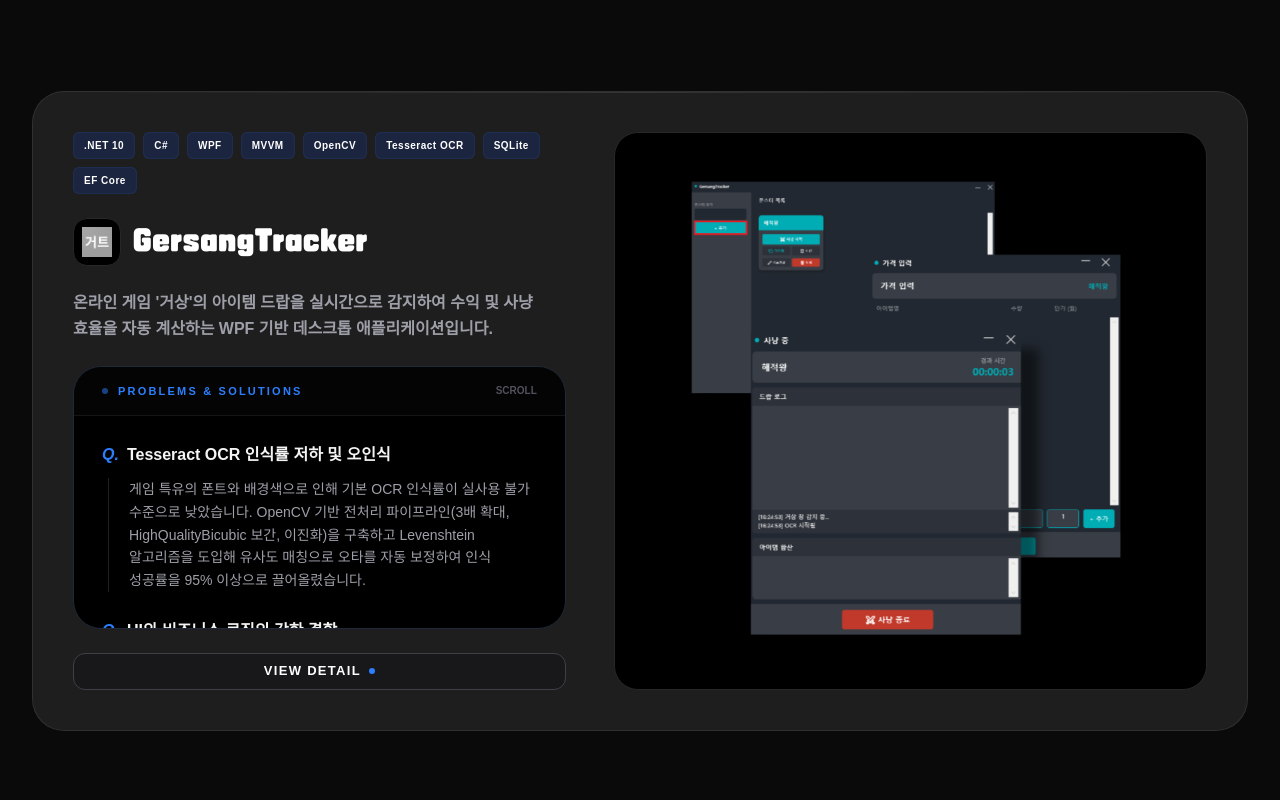
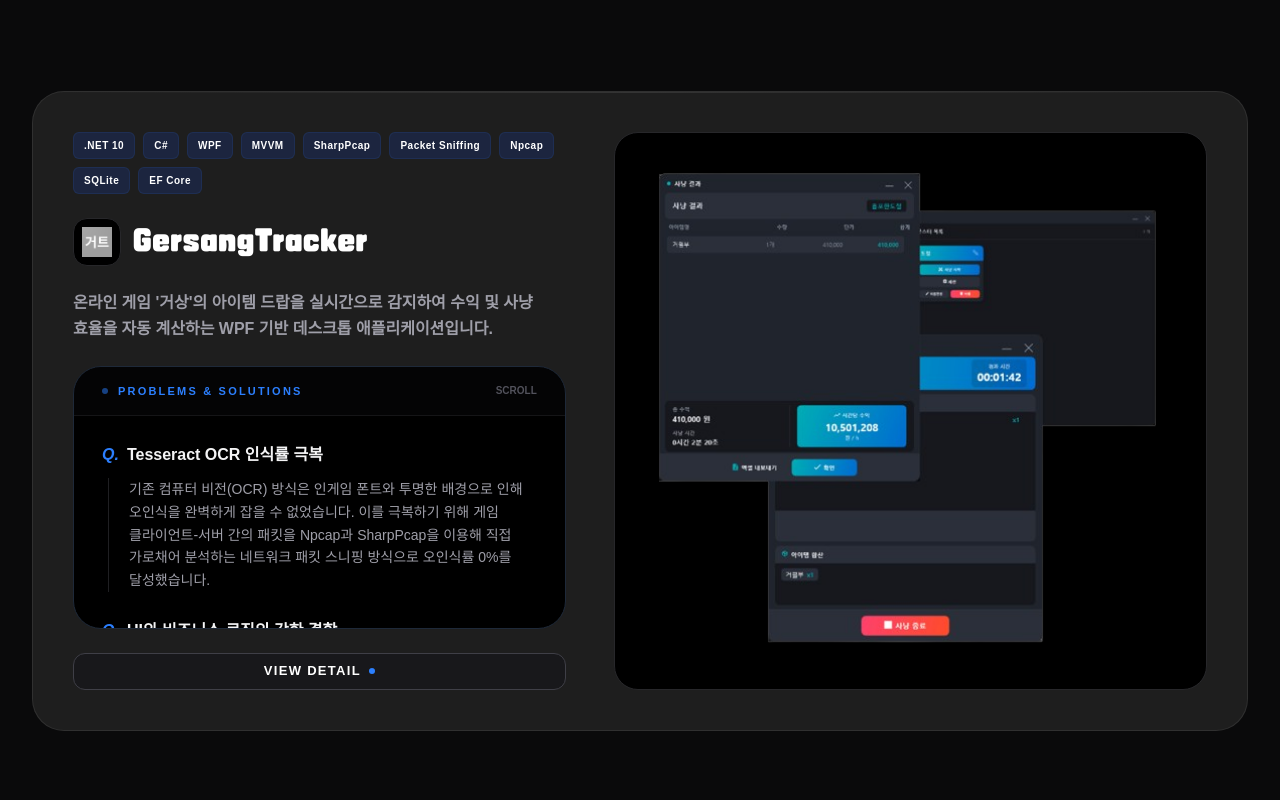
Before and after one commit to JIK-K/portfolio, a Next.js app: page / in a window 1280 px wide. Shown: the part 2380-3180 px from the top of the page. Built offline with nearby package versions, Linux system fonts and the light colour scheme; a web font is replaced by a local one.

Commit message:
fix: GersangTracker Info update

```diff
--- a/src/data/projects/gersangtracker.ts
+++ b/src/data/projects/gersangtracker.ts
@@ -10,8 +10,9 @@
     "C#",
     "WPF",
     "MVVM",
-    "OpenCV",
-    "Tesseract OCR",
+    "SharpPcap",
+    "Packet Sniffing",
+    "Npcap",
     "SQLite",
     "EF Core",
   ],
@@ -21,26 +22,26 @@
   imagePosition: "right",
   problems: [
     {
-      title: "Tesseract OCR 인식률 저하 및 오인식",
+      title: "Tesseract OCR 인식률 극복",
       description:
-        "게임 특유의 폰트와 배경색으로 인해 기본 OCR 인식률이 실사용 불가 수준으로 낮았습니다. OpenCV 기반 전처리 파이프라인(3배 확대, HighQualityBicubic 보간, 이진화)을 구축하고 Levenshtein 알고리즘을 도입해 유사도 매칭으로 오타를 자동 보정하여 인식 성공률을 95% 이상으로 끌어올렸습니다.",
+        "기존 컴퓨터 비전(OCR) 방식은 인게임 폰트와 투명한 배경으로 인해 오인식을 완벽하게 잡을 수 없었습니다. 이를 극복하기 위해 게임 클라이언트-서버 간의 패킷을 Npcap과 SharpPcap을 이용해 직접 가로채어 분석하는 네트워크 패킷 스니핑 방식으로 오인식률 0%를 달성했습니다.",
     },
     {
       title: "UI와 비즈니스 로직의 강한 결합",
       description:
-        "초기 구조에서 OCR 처리·DB 접근 로직이 코드비하인드에 혼재되어 유지보수와 테스트가 불가능했습니다. CommunityToolkit.Mvvm 기반 MVVM 패턴을 전면 도입하여 OcrService·DatabaseService를 ViewModel에서 분리하고 단위 테스트 가능한 구조로 개선했습니다.",
+        "초기 구조에서 네트워크 패킷, DB 접근 로직이 코드비하인드에 혼재되어 유지보수와 테스트가 불가능했습니다. CommunityToolkit.Mvvm 기반 MVVM 패턴을 전면 도입하여 PacketSnifferService·DatabaseService를 ViewModel에서 분리하고 단위 테스트 가능한 구조로 개선했습니다.",
     },
     {
-      title: "1초 주기 캡처 루프의 UI 쓰레드 차단",
+      title: "가변 통신 포트 및 TCP 단편화(Fragmentation) 대응",
       description:
-        "이미지 처리 작업이 메인 UI 스레드에서 동기 실행되어 화면 버벅임이 발생했습니다. Task 기반 비동기 루프로 전환하고 관심 영역(Crop)만 처리하도록 최적화하여 CPU 점유율을 낮추고 매끄러운 UI 응답성을 확보했습니다.",
+        "게임 실행 시마다 통신 포트가 동적으로 변하고, 네트워크 패킷이 쪼개져서(단편화) 수신되는 문제가 있었습니다. 백그라운드에서 실시간 PID 기반으로 가변 포트를 자동 추적하고, 커넥션별 패킷 버퍼링 및 스트림 재조립(Reassembly) 로직을 구현하여 데이터 유실 없이 안정적으로 패킷을 처리했습니다.",
     },
   ],
   details: {
     overview: {
       description:
-        "GersangTracker는 온라인 게임 '거상'의 사냥 세션 중 발생하는 아이템 드랍 메시지를 OCR로 자동 파싱하고, 획득 아이템의 가치를 합산하여 시간당 수익·효율 통계를 실시간으로 제공하는 WPF 데스크톱 도구입니다.\n\n기존에는 플레이어가 사냥 후 수동으로 드랍 목록을 기록하고 계산해야 했습니다. GersangTracker는 게임 화면의 특정 영역을 1초 주기로 캡처하고, OpenCV 전처리와 Tesseract OCR을 결합한 파이프라인으로 드랍 텍스트를 추출·정규화하여 SQLite에 저장합니다. 세션 종료 후 Excel 내보내기 기능을 통해 데이터를 외부로 활용할 수 있습니다.",
-      period: "2026.04 — 2026.05",
+        "GersangTracker는 온라인 게임 '거상'의 사냥 세션 중 발생하는 패킷을 자동 파싱하여, 획득 아이템의 가치를 합산하여 시간당 수익·효율 통계를 실시간으로 제공하는 WPF 데스크톱 도구입니다.\n\n기존에는 플레이어가 사냥 후 수동으로 드랍 목록을 기록하고 계산해야 했습니다. GersangTracker는 거상 프로세스의 통신 포트를 실시간으로 추적하여, 전투 종료 시 발생하는 패킷을 가로채 바이너리 수준에서 파싱합니다. 추출된 고유 아이템 ID를 실제 인게임 아이템명으로 1:1 변환하여 SQLite에 저장합니다.",
+      period: "2026.04 — 2026.06",
       role: "Single Developer",
       goal: "게임 화면 자동 분석을 통한 드랍 데이터 수집 및 시간당 수익 통계 자동화",
     },
@@ -52,20 +53,10 @@
           items: ["WPF (Windows Presentation Foundation)"],
         },
         { label: "Pattern", items: ["MVVM", "CommunityToolkit.Mvvm"] },
-        { label: "Vision", items: ["OpenCvSharp4", "Tesseract OCR"] },
+        { label: "Vision", items: ["SharpPcap", "PacketDotNet"] },
         { label: "Data", items: ["SQLite", "EF Core", "EPPlus"] },
       ],
       mainLibraries: [
-        {
-          name: "Tesseract OCR",
-          reason:
-            "게임 화면 내 한글 드랍 메시지를 텍스트로 추출하는 핵심 엔진. 한국어 학습 데이터(kor.traineddata)를 적용하여 게임 폰트에 특화된 인식률을 확보했습니다.",
-        },
-        {
-          name: "OpenCvSharp4",
-          reason:
-            "Tesseract 입력 전 이미지 전처리(3배 확대, Otsu 이진화, 노이즈 제거)를 담당합니다. 전처리 유무에 따라 인식률이 60%대에서 95% 이상으로 개선되었습니다.",
-        },
         {
           name: "CommunityToolkit.Mvvm",
           reason:
@@ -81,11 +72,15 @@
           reason:
             "세션 종료 후 드랍 기록을 Excel 파일로 내보내는 기능을 구현합니다. 외부 Excel 설치 없이 .xlsx 파일을 직접 생성합니다.",
         },
+        {
+          name: "SharpPcap + PacketDotNet",
+          reason: "거상 클라이언트와 서버 간의 네트워크 패킷을 Npcap을 통해 캡처하고 분석하는 핵심 라이브러리. 이미지 처리 방식 대비 오인식 없는 완벽한 아이템 감지를 구현했습니다."
+        }
       ],
     },
     architecture: {
       description:
-        "MVVM 패턴을 기반으로 View(XAML)·ViewModel·Service·Model의 4계층을 명확히 분리했습니다. \nOcrService가 캡처→전처리→OCR→정규화 파이프라인을 담당하고, DatabaseService가 EF Core를 통해 SQLite 읽기/쓰기를 처리합니다. \nViewModel은 두 서비스를 조율하며 ObservableCollection을 통해 View에 실시간 바인딩을 제공합니다.",
+        "MVVM 패턴을 기반으로 View(XAML)·ViewModel·Service·Model의 4계층을 명확히 분리했습니다. \nPacketSnifferService가 가변 포트 추적-패킷 캡처-스트림 재조립-바이너리 파싱 파이프라인을 담당하고, DatabaseService가 EF Core를 통해 SQLite 읽기/쓰기를 처리합니다. \nViewModel은 두 서비스를 조율하며 ObservableCollection을 통해 View에 실시간 바인딩을 제공합니다.",
       tree: `GersangTracker/
               ├── Models/
               │   ├── DropLog.cs          # 드랍 이벤트 엔티티
@@ -98,9 +93,10 @@
               │   ├── MainWindow.xaml     # 실시간 드랍 목록
               │   └── SessionView.xaml    # 수익 통계 대시보드
               ├── Services/
-              │   ├── OcrService.cs       # 캡처→전처리→OCR 파이프라인
-              │   ├── DatabaseService.cs  # EF Core CRUD
-              │   └── ExcelService.cs     # EPPlus 내보내기
+              │   ├── PacketSnifferService.cs  # 네트워크 패킷 캡처 및 바이너리 파싱
+              │   ├── ItemDatabaseService.cs   # 아이템 ID → 인게임 아이템명 1:1 매핑
+              │   ├── DatabaseService.cs       # EF Core CRUD
+              │   └── ExcelService.cs          # EPPlus 내보내기
               └── Converters/             # XAML 바인딩 변환기`,
       diagram: "/projects/GersangTracker_diagram.png",
     },
@@ -108,7 +104,7 @@
       {
         title: "실시간 드랍 감지",
         description:
-          "1초 주기로 게임 화면의 드랍 메시지 영역을 캡처하고, OpenCV 전처리와 Tesseract OCR을 거쳐 아이템 이름을 자동 추출합니다. 추출된 텍스트는 Levenshtein 유사도 매칭으로 DB 아이템 목록과 비교하여 오인식을 보정합니다.",
+          "거상 프로세스의 통신 패킷을 백그라운드에서 캡처하여 전투 종료 시 발생하는 인벤토리 동기화 패킷을 분석합니다. 바이너리 데이터에서 고유 아이템 ID와 수량을 추출하여 100%의 정확도로 실시간 아이템 획득을 감지합니다.",
       },
       {
         title: "시간당 수익 통계",
@@ -128,45 +124,45 @@
     ],
     challenges: [
       {
-        title: "게임 폰트 OCR 인식률 개선 (60% → 95%+)",
+        title: "완벽한 인식률 확보를 위한 아키텍처 대전환",
         problem:
-          "거상의 고유 비트맵 폰트와 반투명 메시지 배경이 Tesseract 기본 설정과 맞지 않아 인식 성공률이 60%대에 그쳤습니다. 특히 유사 자형('ㄹ'/'ㄴ', '0'/'O')의 혼동이 빈번했습니다.",
+          "기존 OCR 기반 구조는 게임의 배경 탓에 인식 성공률이 50%를 넘기 힘들었고, 알고리즘을 추가적으로 적용을 해도 오인식, 미인식 문제를 완전히 해결할 수 없었습니다.",
         solution:
-          "OpenCV로 관심 영역을 3배 확대(HighQualityBicubic 보간)한 뒤 Otsu 이진화를 적용해 배경 노이즈를 제거했습니다. Tesseract 출력값에 Levenshtein 거리 알고리즘을 적용하여 DB 아이템 목록과 유사도를 비교하고, 거리 임계값 이하의 후보를 자동으로 보정합니다.",
+          "네트워크 패킷 스니핑 방식으로 전면 교체 했습니다. Npcap기반의 SharpPcap을 사용하여 패킷을 직접 파싱하여 준비된 데이터셋과 비교하여 해결했습니다.",
         result:
-          "실사용 환경 기준 OCR 인식 성공률 95% 이상 달성. 오인식으로 인한 수동 수정 작업이 사실상 제거되었습니다.",
+          "화질 또는 배경에 구애받지 않고 아이템 오인식률 0%(등록되어 있는 아이템 한정). 아이템 사전 입력 작업 삭제되었습니다.",
       },
       {
-        title: "UI 스레드 차단 없는 1초 캡처 루프 구현",
+        title: "가변 통신 포트 및 TCP 스트림 단편화",
         problem:
-          "캡처→전처리→OCR 전 과정이 메인 UI 스레드에서 동기 실행되어, 처리 시간(약 300~500ms)만큼 화면이 버벅이고 버튼 입력이 지연되었습니다.",
+          "거상 클라이언트 실행시 포트 변경, TCP 특성상 패킷이 한번에 오지 않고 여러 개로 단편화되어 수신됨",
         solution:
-          "캡처 루프 전체를 Task.Run 기반 비동기 구조로 분리하고, UI 업데이트는 Dispatcher.InvokeAsync를 통해 메인 스레드로 마샬링했습니다. ObservableCollection의 변경 알림이 바인딩 엔진을 통해 View를 자동 갱신하도록 설계하여 스레드 간 동기화 코드를 최소화했습니다.",
+          "백그라운드에서 netstat을 호출해 프로세스(PID) 기반으로 포트를 가져옵니다. IP:Port로 버퍼에 데이터를 누적시키고 헤더의 길이를 읽어서 패킷이 완전히 도착했을때만 자르는 기법을 사용했습니다.",
         result:
-          "캡처 루프 실행 중에도 UI 응답 지연 0ms. 세션 중 버튼 조작 및 통계 화면 전환이 즉각적으로 반응합니다.",
+          "동적 포트 변경에도 대응되며, 패킷 유실 또는 구조적 깨짐에 대응가능합니다.",
       },
       {
         title: "MVVM 도입으로 코드비하인드 의존 제거",
         problem:
-          "초기 프로토타입에서 OCR 로직, DB 접근, UI 이벤트 핸들러가 MainWindow.xaml.cs에 혼재되어 기능 추가 시마다 부작용이 발생하고 단위 테스트가 불가능했습니다.",
+          "초기 프로토타입에서 스니핑 로직, DB 접근, UI 이벤트 핸들러가 MainWindow.xaml.cs에 혼재되어 기능 추가 시마다 부작용이 발생하고 단위 테스트가 불가능했습니다.",
         solution:
-          "CommunityToolkit.Mvvm의 소스 생성기([ObservableProperty], [RelayCommand])를 도입하여 보일러플레이트를 제거하고, OcrService·DatabaseService·ExcelService를 독립 클래스로 분리했습니다. ViewModel은 서비스 인터페이스만 의존하도록 설계하여 Mock 교체가 가능한 구조를 확보했습니다.",
+          "CommunityToolkit.Mvvm의 소스 생성기([ObservableProperty], [RelayCommand])를 도입하여 보일러플레이트를 제거하고, PacketSnifferService, DatabaseService, ExcelService를 독립 클래스로 분리했습니다. ViewModel은 서비스 인터페이스만 의존하도록 설계하여 Mock 교체가 가능한 구조를 확보했습니다.",
         result:
           "코드비하인드 로직 100% 제거. 서비스 단위 테스트 작성이 가능해졌고, 신규 기능(Excel 내보내기) 추가 시 기존 코드 수정 없이 서비스 클래스 추가만으로 구현 완료했습니다.",
       },
     ],
     optimizations: [
       {
-        title: "관심 영역(ROI) 기반 이미지 처리",
+        title: "비동기 논블로킹 네트워크 캡처",
         description:
-          "전체 화면(1920×1080) 대신 드랍 메시지가 표시되는 고정 영역(약 400×80px)만 캡처하고 전처리합니다. 처리 픽셀 수를 약 98% 절감하여 OCR 1회 수행 시간을 단축했습니다.",
-        metric: "처리 픽셀 수 약 98% 절감 / OCR 처리 시간 단축",
+          "UI Thread와 분리된 백그라운드 Task 기반 캡처 루프를 구성하여 부하를 최소화하고 캡처중에도 UI의 응답을 부드럽게 유지",
+        metric: "UI 스레드 차단 / 저지연 패킷 분석",
       },
       {
-        title: "Levenshtein 캐싱으로 반복 연산 제거",
+        title: "TCP Sequence Number 캐싱으로 중복 패킷 방어",
         description:
-          "드랍 목록은 세션 중 변경되지 않으므로, 앱 시작 시 DB 아이템 목록을 메모리에 로드하고 Levenshtein 비교 결과를 Dictionary로 캐싱합니다. 동일 아이템 재인식 시 연산 없이 즉시 반환합니다.",
-        metric: "반복 드랍 아이템 매칭 시간 O(n) → O(1)",
+          "TCP 재전송 또는 캡처 중복으로 동일 데이터가 여러번 처리되는 것을 막기 위해 시퀀스 번호를 HashSet에 캐싱하여 이미 처리된 패킷을 처리합니다. O(1)",
+        metric: "동일 패킷 중복 파싱 원천 차단",
       },
       {
         title: "EF Core 배치 삽입으로 DB I/O 최소화",
@@ -177,9 +173,9 @@
     ],
     retrospective: {
       learned:
-        "단순한 기능 구현을 넘어 '왜 이 구조여야 하는가'를 고민하는 계기가 되었습니다. \nMVVM을 처음 도입하면서 관심사 분리의 이점을 체감했고, 비동기 처리을 실전에서 직접 다루며 WPF의 스레딩 모델을 깊이 이해하게 되었습니다. \nOCR 파이프라인 구축을 통해 알고리즘 선택(Levenshtein)이 사용자 경험에 직결된다는 점도 배웠습니다.",
+        "단순한 기능 구현을 넘어 '왜 이 구조여야 하는가'를 고민하는 계기가 되었습니다. \nMVVM을 처음 도입하면서 관심사 분리의 이점을 체감했고, 비동기 처리을 실전에서 직접 다루며 WPF의 스레딩 모델을 깊이 이해하게 되었습니다. \n초기 OCR 방식의 한계를 겪고 네트워크 패킷 분석으로 아키텍처를 과감히 전환해 보면서, 요구사항을 해결하기 위한 문제 접근 방식의 시야를 크게 넓혔습니다.",
       achievement:
-        "웹 개발 외의 영역인 데스크톱 애플리케이션에서 컴퓨터 비전(OpenCV)과 OCR(Tesseract)을 결합한 실용적인 도구를 처음부터 끝까지 혼자 완성했습니다. \n실제 게임 플레이에서 사용 가능한 수준(인식률 95%+, UI 무응답 0ms)의 품질을 달성했고, 코드 구조 개선(MVVM 전환)을 통해 유지보수성과 확장성을 동시에 확보한 점이 가장 큰 성취입니다.",
+        "웹 개발 외의 영역인 데스크톱 애플리케이션에서 로우레벨 네트워크 프로그래밍(SharpPcap)을 활용한 실용적인 패킷 분석 도구를 처음부터 끝까지 혼자 완성했습니다. \n실제 게임 플레이에서 사용 가능한 수준초기 비전(Vision) 방식의 한계를 인정하고 패킷 분석 구조로 리팩토링하여 오인식률 0%의 상용 앱 수준 품질을 달성한 점이 가장 큰 성취입니다.",
     },
     links: [
       {
```
Also changed, not shown: public/projects/GersangTracker_diagram.png, public/projects/gersangtracker.png.
